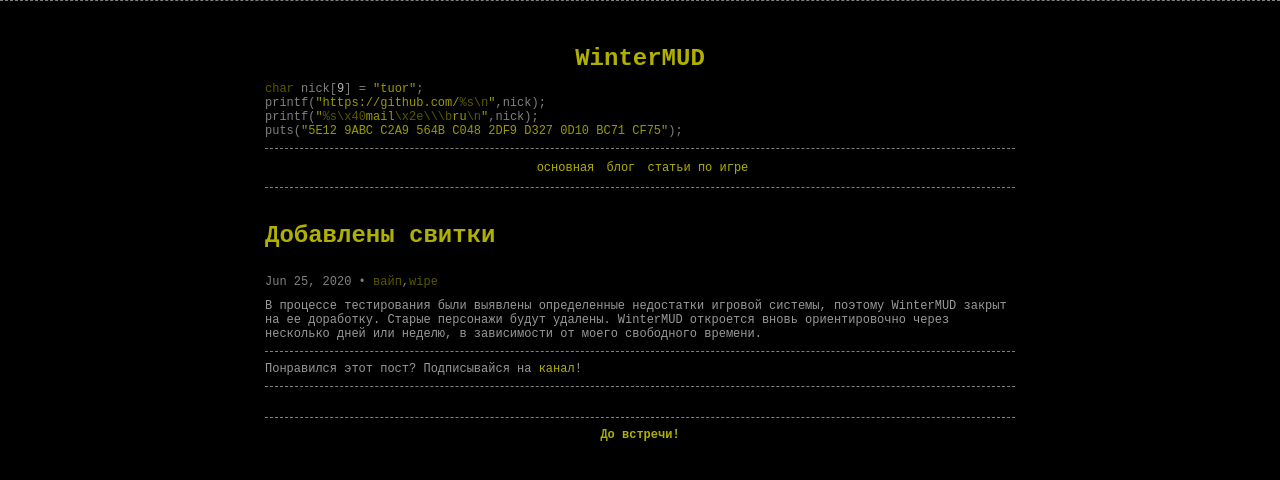
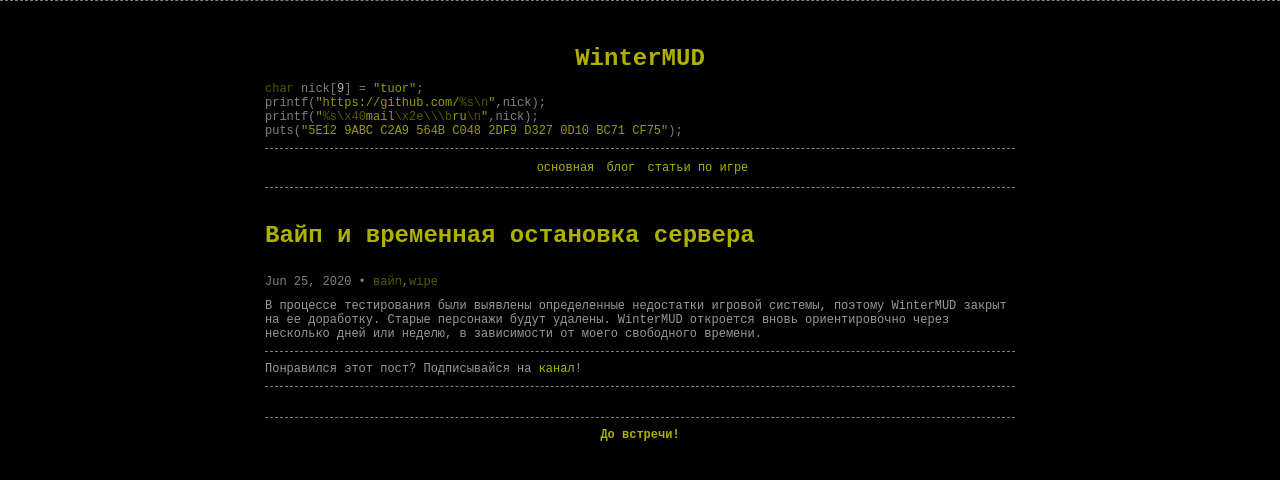
Before and after one commit to WinterMUD/wintermud.github.io, a Jekyll site: the page built from _posts/2020/2020-06-25-wipe.md, in a window 1280 px wide. Shown: the top 480 px of the page. Built offline with Jekyll 4.4.1, drawn with Linux system fonts in a browser that asks for light colours; comment, search, counter and statistics services are not loaded.

Commit message:
Update 2020-06-25-wipe.md

```diff
--- a/_posts/2020/2020-06-25-wipe.md
+++ b/_posts/2020/2020-06-25-wipe.md
@@ -1,7 +1,7 @@
 ---
 layout: post
 comments: true
-title:	"Добавлены свитки"
+title:	"Вайп и временная остановка сервера"
 date:	2020-06-25 19:08:00
 categories:
     - blog
```
